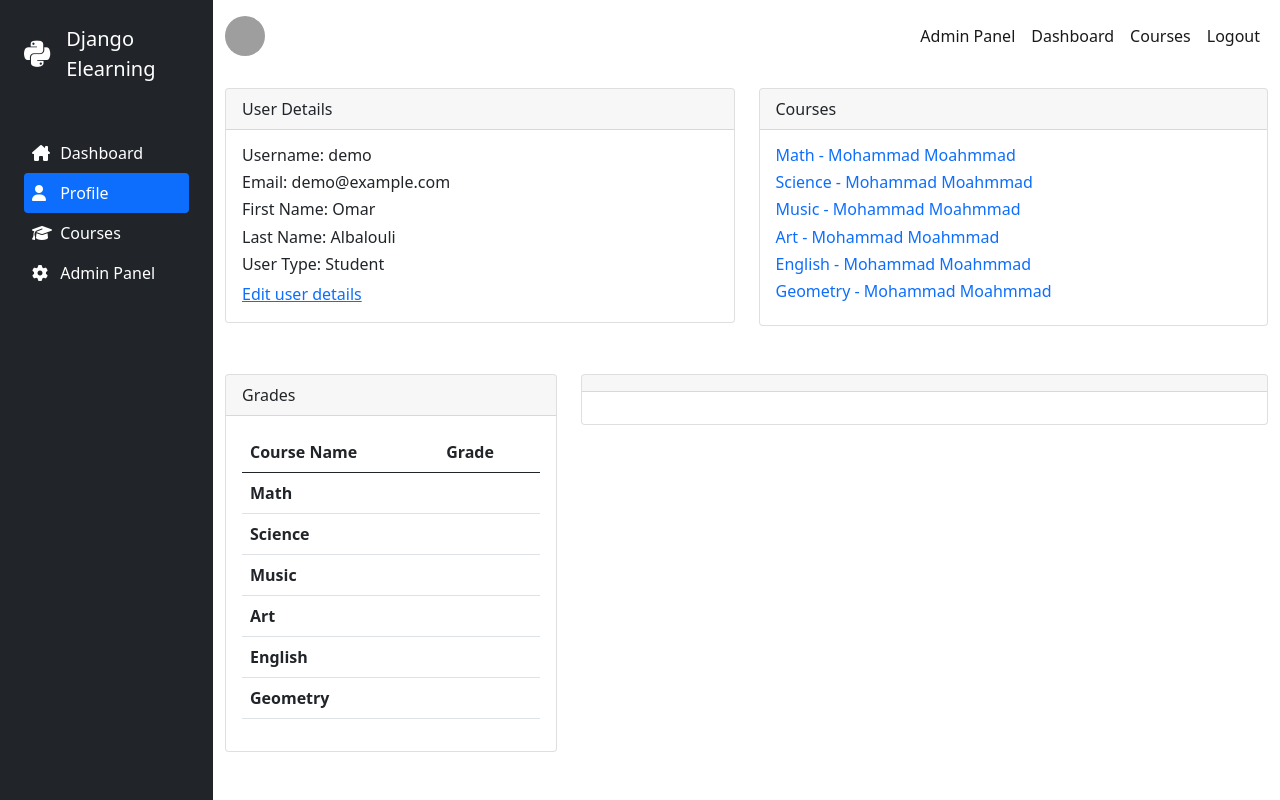
After one commit to omaralbalolly/django-elearning, a Django app: page /profile/ in a window 1280 px wide. The commit adds this page. Run offline with Django 4.2, Linux system fonts and the light colour scheme; a user stored in the database is signed in; data comes from the database, SQL or seed files in the repository; lists and menus that the app fills with data are empty; some libraries are stand-ins or nearby versions; grey boxes are pictures that could not be loaded.

Commit message:
Implemented the profile page

```diff
--- a/static/css/main.css
+++ b/static/css/main.css
@@ -19,3 +19,17 @@
 .side_brand{
     font-size: 30px;
 }
+
+.course{
+    border-radius: 10px;
+    border-color: transparent;
+    box-shadow: 0 6px 10px rgb(0 0 0 / 8%), 0 0 6px rgb(0 0 0 / 5%);
+    transition : all 0.3s ease-out;
+}
+.course:hover{
+    transform: scale(1.01);
+}
+.no-flickr {
+    -webkit-backface-visibility: hidden;
+  -webkit-transform: perspective(1000px);
+}
--- a/templates/sidebar.html
+++ b/templates/sidebar.html
@@ -10,13 +10,21 @@
 
                 <li class="nav-item">
                     <a href="{% url 'home' %}" class="nav-link align-middle p-2 text-white {% if nav == 'home' %}active{% endif %}">
-                    <i class="fa-solid fa-house-chimney" ></i>
-                    <span class="d-none d-sm-inline ms-2">Dashboard</span>
-                </a>
+                        <i class="fa-solid fa-house-chimney" ></i>
+                        <span class="d-none d-sm-inline ms-2">Dashboard</span>
+                    </a>
                 </li>
+
+                <li class="nav-item">
+                    <a href="{% url 'profile' %}" class="nav-link align-middle p-2 text-white {% if nav == 'profile' %}active{% endif %}">
+                        <i class="fa-solid fa-user"></i>
+                        <span class="d-none d-sm-inline ms-2">Profile</span>
+                    </a>
+                </li>
+
                 <li>
                     <a href="{% url 'courses' %}" class="nav-link p-2 align-middle text-white {% if nav == 'courses' %}active{% endif %}">
-                    <i class="fa-solid fa-book" ></i> <span class="d-none d-sm-inline ms-2">Courses</span> </a>
+                    <i class="fa-solid fa-graduation-cap"></i> <span class="d-none d-sm-inline ms-2">Courses</span> </a>
                 </li>
                 {% if request.user.is_superuser %}
                     <li class="nav-item">
--- /dev/null
+++ b/users/templates/profile.html
@@ -0,0 +1,62 @@
+{% extends 'base.html' %}
+{% block body %}
+<div class="row pb-5">
+    <div class="col-12 col-md py-3 py-md-0">
+        <div class="card">
+            <div class="card-header">User Details</div>
+            <div class="card-body">
+                <h6>Username: {{ request.user.username }}</h6>
+                <h6>Email: {{ request.user.email }}</h6>
+                <h6>First Name: {{ request.user.first_name }}</h6>
+                <h6>Last Name: {{ request.user.last_name }}</h6>
+                <h6>User Type: {{ request.user.user_type_str }}</h6>
+                <a href="">Edit user details</a>
+            </div>
+        </div>
+    </div>
+
+    <div class="col-12 col-md">
+
+        <div class="card">
+            <div class="card-header">Courses</div>
+            <div class="card-body">
+                {% for course in request.user.courses.all %}
+                    <a class="text-decoration-none" href="{% url 'course' course.id %}"><h6>{{ course }}</h6></a>
+                {% endfor %}
+
+            </div>
+        </div>
+    </div>
+</div>
+<div class="row">
+    <div class="col-12 col-md-4">
+        <div class="card">
+            <div class="card-header">Grades</div>
+            <div class="card-body">
+                <table class="table">
+                    <thead>
+                        <tr>
+                            <th>Course Name</th>
+                            <th>Grade</th>
+                        </tr>
+                    </thead>
+                    <tbody>
+                        {% for enrollment in request.user.enrollments.all %}
+                            <tr>
+                                <th>{{ enrollment.course.subject }}</th>
+                                <th>{% if enrollment.grade %}{{ enrollment.grade }}{% endif %}</th>
+                            </tr>
+                        {% endfor %}
+                    </tbody>
+                </table>
+            </div>
+        </div>
+    </div>
+    <div class="col">
+        <div class="card">
+            <div class="card-header"></div>
+            <div class="card-body"></div>
+        </div>
+    </div>
+</div>
+{% endblock %}
--- a/users/urls.py
+++ b/users/urls.py
@@ -1,9 +1,10 @@
 from django.urls import path
-from .views import home, register_view, login_view, logout_view
+from .views import *
 
 urlpatterns = [
     path('', home, name='home'),
     path('register/', register_view, name='register'),
     path('login/', login_view, name='login'),
     path("logout/", logout_view, name="logout"),
+    path('profile/', profile_view, name='profile')
 ]
--- a/users/views.py
+++ b/users/views.py
@@ -59,3 +59,8 @@ def logout_view(request):
     logout(request)
     messages.info(request, "You have successfully logged out.")
     return redirect("home")
+
+
+@login_required_message_and_redirect
+def profile_view(request):
+    return render(request, 'profile.html', context={'nav': 'profile'})
```
Also changed, not shown: templates/home.html (+9 -6 lines).
